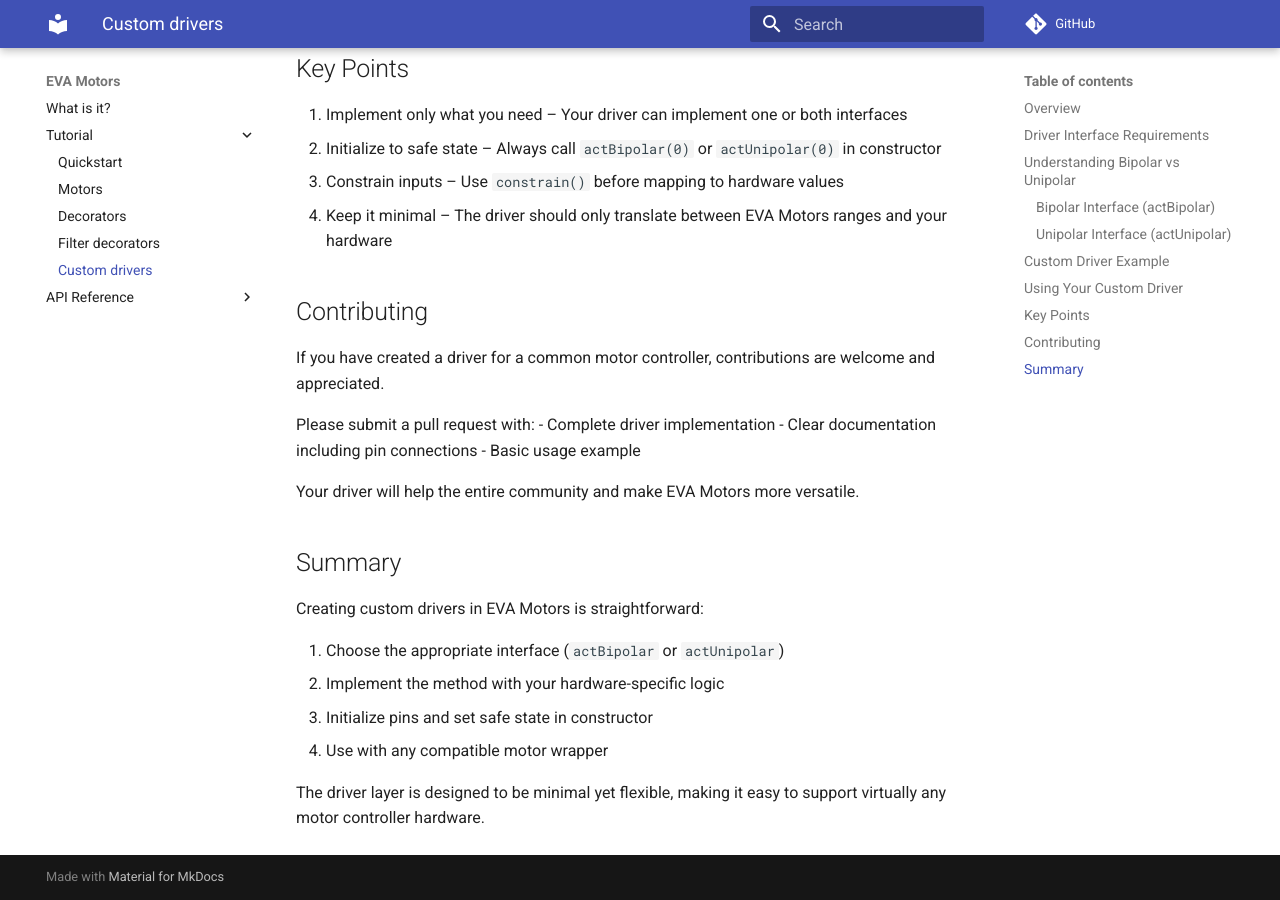
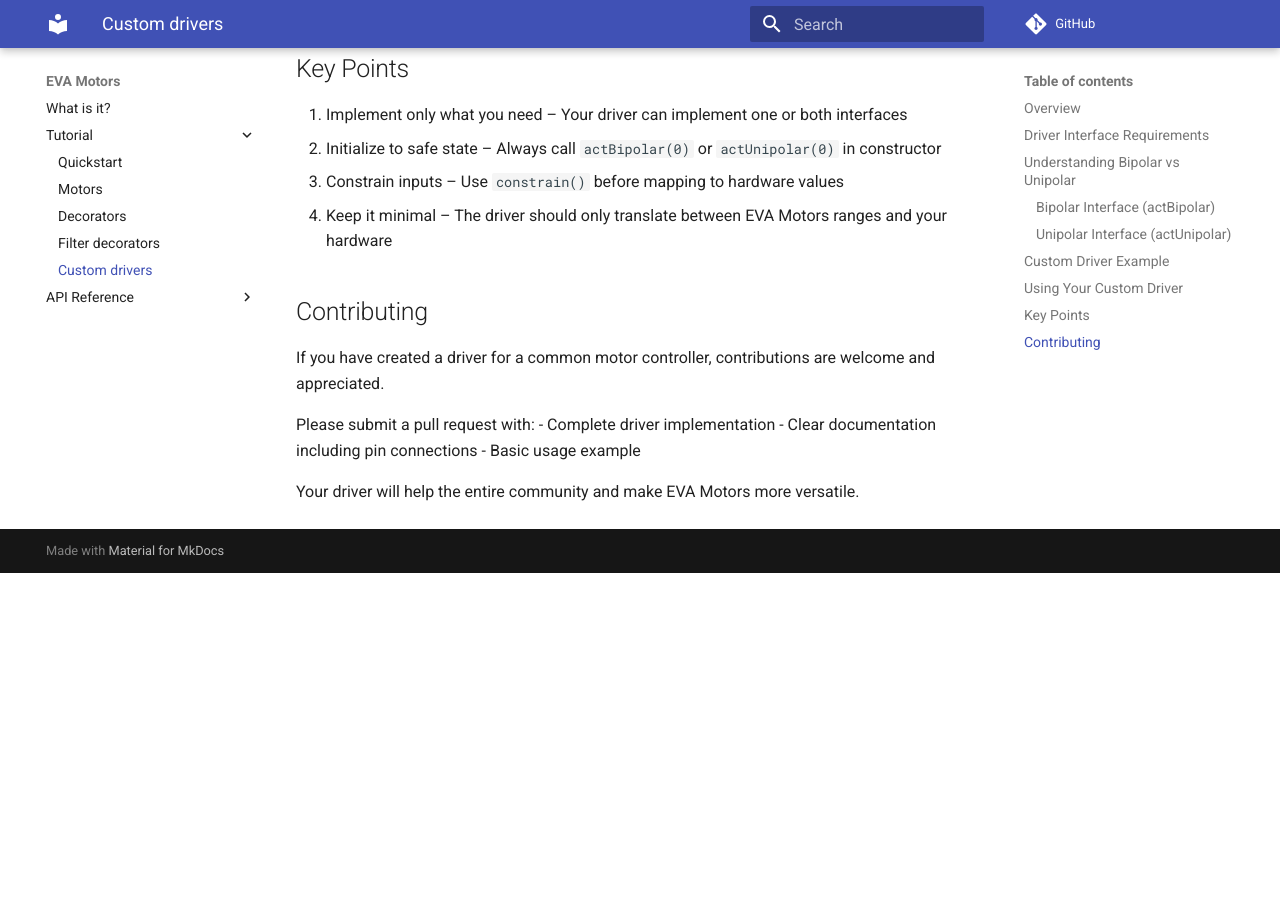
Before and after one commit to agusevtec/eva-motors, an MkDocs documentation site: the page built from docs-md/tutorial/custom-drivers.md, in a window 1280 px wide and 900 px high, scrolled down 2597 px. Built offline with MkDocs 1.6.1 and Material for MkDocs 9.7.7, drawn with Linux system fonts in a browser that asks for light colours; comment, search, counter and statistics services are not loaded; after the commit the page ends 3170 px from its top, so only the background shows below that.

Commit message:
remove misleading overburden information

```diff
--- a/docs-md/tutorial/custom-drivers.md
+++ b/docs-md/tutorial/custom-drivers.md
@@ -129,14 +129,3 @@
 - Basic usage example
 
 Your driver will help the entire community and make EVA Motors more versatile.
-
-## Summary
-
-Creating custom drivers in EVA Motors is straightforward:
-
-1. Choose the appropriate interface (`actBipolar` or `actUnipolar`)
-2. Implement the method with your hardware-specific logic
-3. Initialize pins and set safe state in constructor
-4. Use with any compatible motor wrapper
-
-The driver layer is designed to be minimal yet flexible, making it easy to support virtually any motor controller hardware.
```
Also changed, not shown: README.md (+2 -3 lines), docs-md/tutorial/filters.md (+1 -2 lines).
